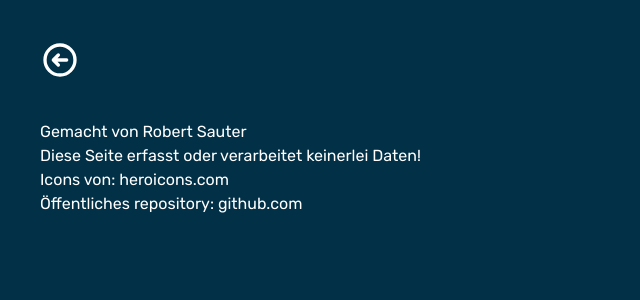
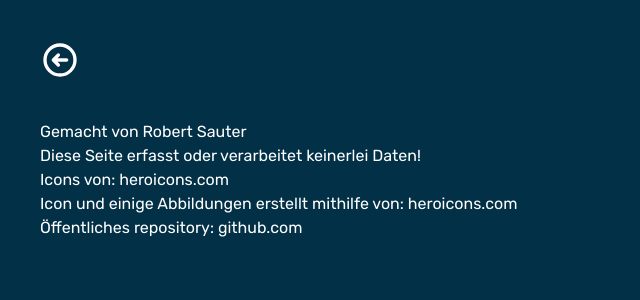
Before and after one commit to robertsauter/schocken, a Next.js app: page /imprint in a window 1280 px wide. Shown: the top 300 px of the page, without its empty margins (0-640 px from the left). Built offline with nearby package versions, Linux system fonts and the light colour scheme.

Commit message:
icon updated

```diff
--- a/pages/imprint.js
+++ b/pages/imprint.js
@@ -20,6 +20,7 @@ export default function Imprint(props) {
                     <p>Gemacht von Robert Sauter</p>
                     <p>Diese Seite erfasst oder verarbeitet keinerlei Daten!</p>
                     <p>Icons von: <a href="https://heroicons.com/" target="_blank" rel="noreferrer">heroicons.com</a></p>
+                    <p>Icon und einige Abbildungen erstellt mithilfe von: <a href="https://heroicons.com/" target="_blank" rel="noreferrer">heroicons.com</a></p>
                     <p>Öffentliches repository: <a href="https://github.com/robertsauter/schocken" target="_blank" rel="noreferrer">github.com</a></p>
                 </div>
             </main>
```
Also changed, not shown: 1 other file (tests, documents, lock files or other folders).
